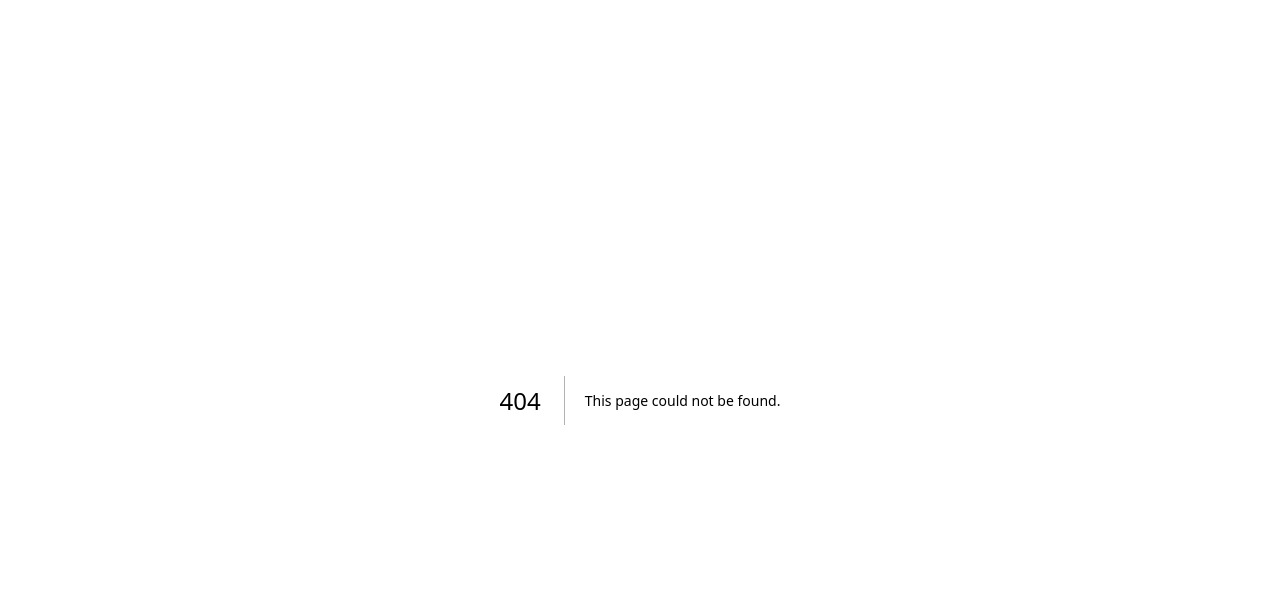
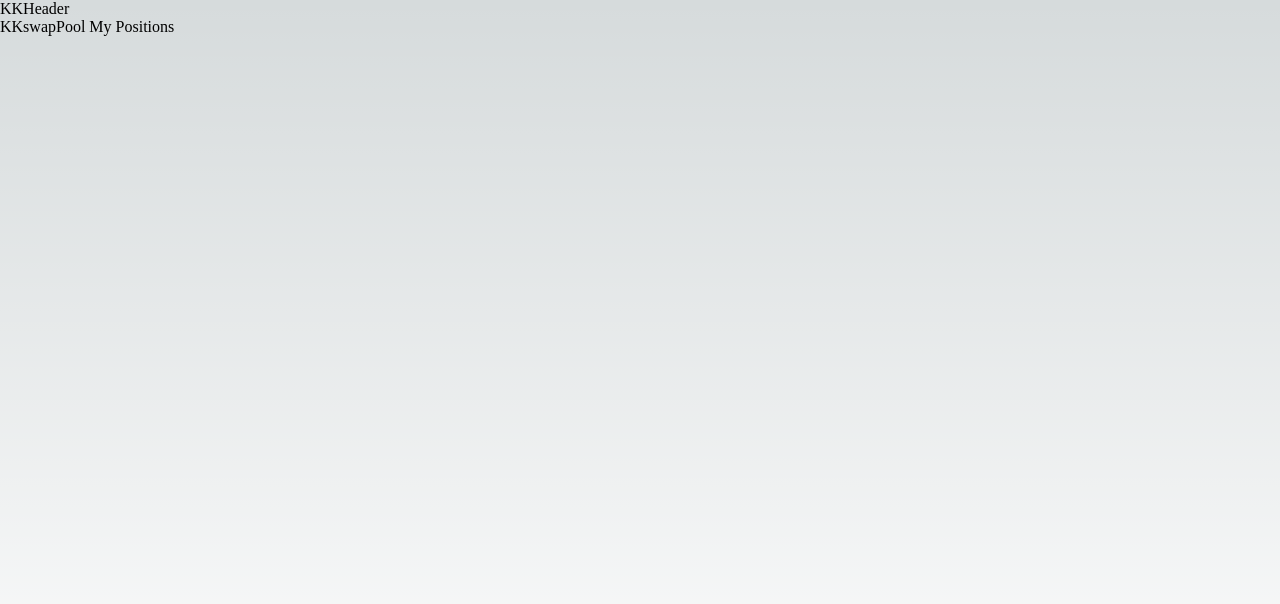
Before and after one commit to zuankeyboard/web3-demo, a Next.js app: page /KKswap/pool in a window 1280 px wide. Before the commit this address had no page. Shown: the top 604 px of the page. Built offline with nearby package versions, Linux system fonts and the light colour scheme.

Commit message:
feat: 添加KKswap页面和KKLayout组件基础结构

```diff
--- /dev/null
+++ b/components/KKLayout/Header.tsx
@@ -0,0 +1,3 @@
+export default function KKHeader() {
+    return <div>KKHeader</div>;
+}
--- /dev/null
+++ b/components/KKLayout/index.tsx
@@ -0,0 +1,17 @@
+import React from "react";
+import Header from "./Header";
+
+interface KKLayoutProps {
+    children: React.ReactNode;
+}
+
+const KKLayout: React.FC<KKLayoutProps> = ({ children }) => {
+    return (
+        <div>
+            <Header />
+            {children}
+        </div>
+    );
+};
+
+export default KKLayout;
--- /dev/null
+++ b/pages/KKswap/index.tsx
@@ -0,0 +1,5 @@
+import KKLayout from "@/components/KKLayout";
+
+export default function KKswap() {
+    return <KKLayout>KKswap</KKLayout>;
+}
--- /dev/null
+++ b/pages/KKswap/pool.tsx
@@ -0,0 +1,10 @@
+import KKLayout from "@/components/KKLayout";
+import Link from "next/link";
+
+export default function KKswapPool() {
+    return (
+        <KKLayout>
+            KKswapPool <Link href="/KKswap/positions">My Positions</Link>
+        </KKLayout>
+    );
+}
--- /dev/null
+++ b/pages/KKswap/positions.tsx
@@ -0,0 +1,5 @@
+import KKLayout from "@/components/KKLayout";
+
+export default function KKswapPositions() {
+    return <KKLayout>KKswapPositions</KKLayout>;
+}
```
